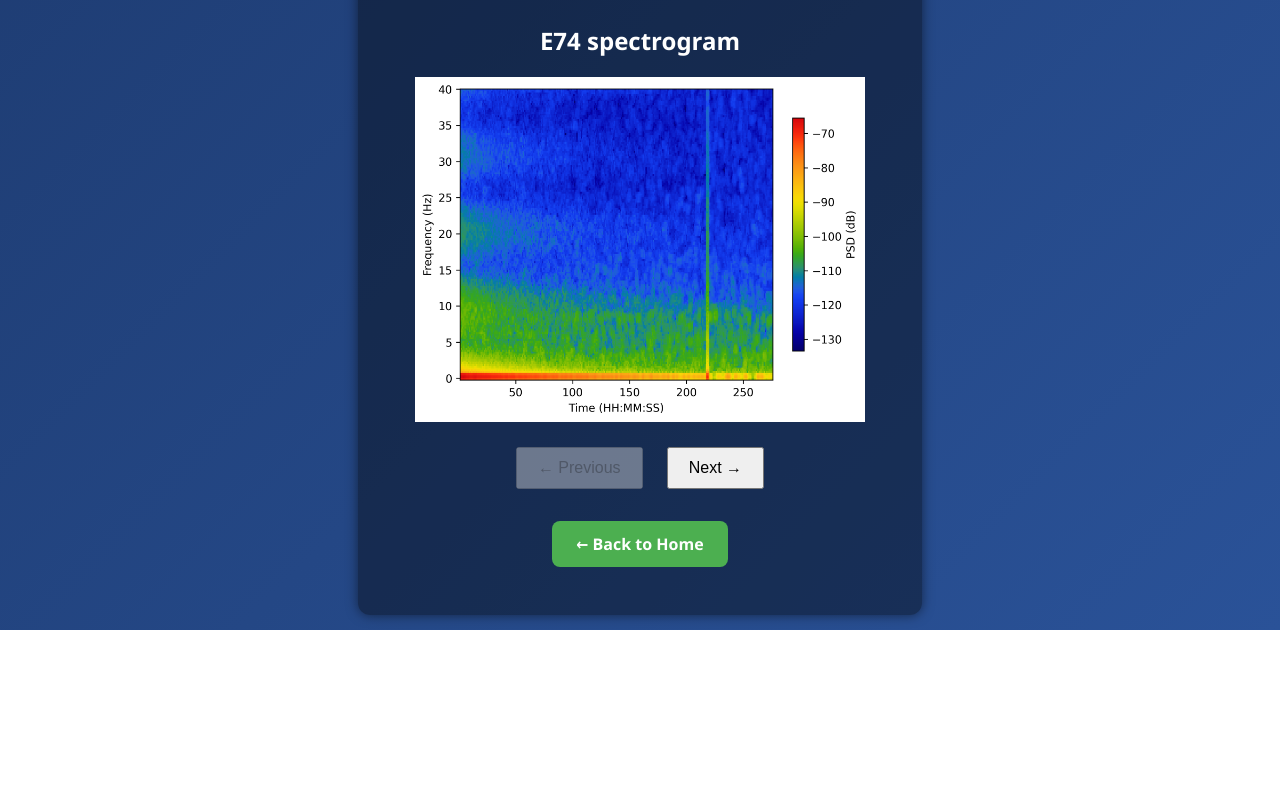
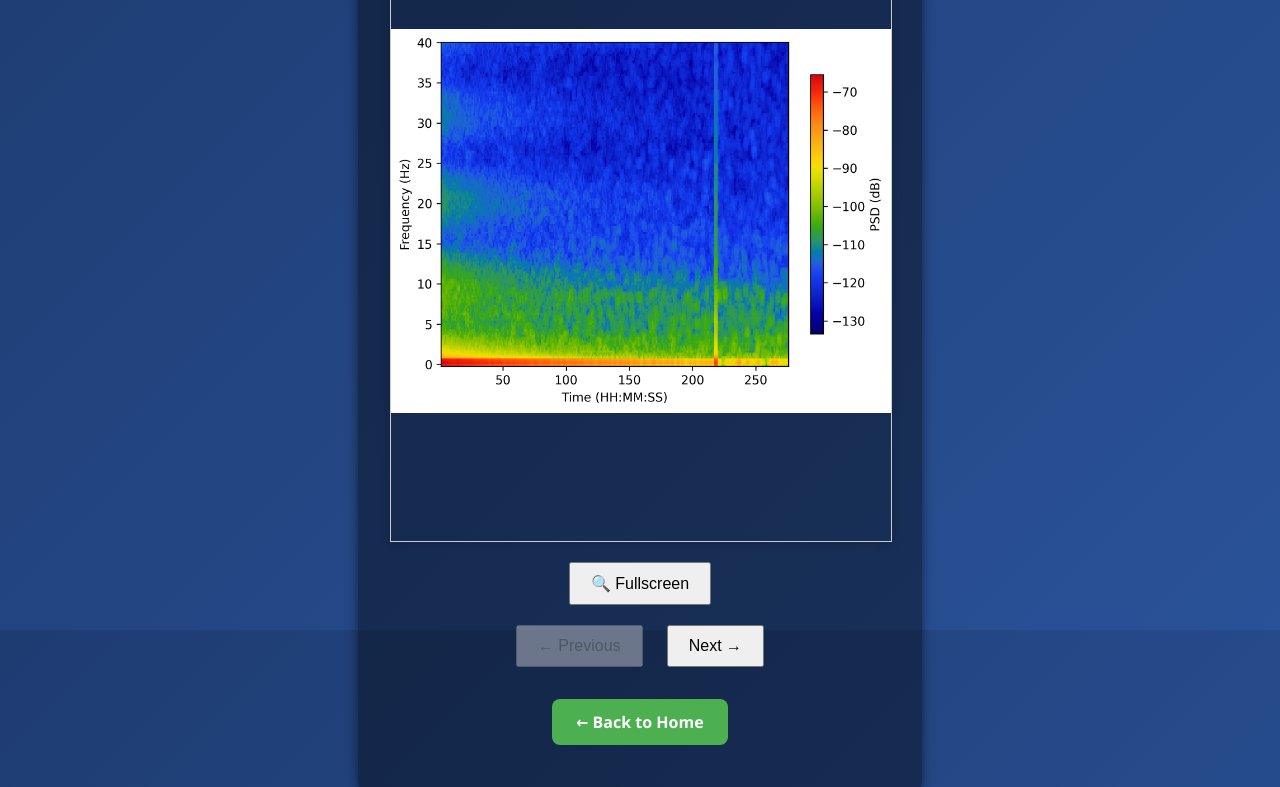
Before and after one commit to cipherdoge/EEG_Challenge2025, a plain HTML site: page spectrograms.html in a window 1280 px wide. Shown: the part 170-957 px from the top of the page. Before the commit the page ends 800 px from the top, so only its background shows below. Drawn offline with Linux system fonts and the light colour scheme.

Commit message:
added features to spector site

```diff
--- a/spectrograms.html
+++ b/spectrograms.html
@@ -9,21 +9,33 @@
       text-align: center;
       margin-top: 40px;
     }
+
     img {
-      max-width: 90%;
-      height: auto;
+      max-width: 100%;
+      height: 80vh;
+      object-fit: contain;
+      border: 1px solid #ccc;
+      box-shadow: 0 0 10px rgba(0, 0, 0, 0.2);
     }
+
     .nav-buttons {
       margin-top: 20px;
     }
+
     button {
       padding: 10px 20px;
       margin: 0 10px;
       font-size: 16px;
       cursor: pointer;
     }
+
     h2 {
       margin-bottom: 20px;
+    }
+
+    .fullscreen-button {
+      display: inline-block;
+      margin-top: 15px;
     }
   </style>
 </head>
@@ -34,6 +46,9 @@
     <div class="viewer">
       <h2 id="spectrogram-title">Loading...</h2>
       <img id="spectrogram-image" src="" alt="Spectrogram" />
+      <div class="fullscreen-button">
+        <button id="fullscreen-button">🔍 Fullscreen</button>
+      </div>
       <div class="nav-buttons">
         <button id="prev-button">← Previous</button>
         <button id="next-button">Next →</button>
--- a/spectrograms.js
+++ b/spectrograms.js
@@ -12,6 +12,7 @@ const titleElement = document.getElementById('spectrogram-title');
 const imgElement = document.getElementById('spectrogram-image');
 const prevButton = document.getElementById('prev-button');
 const nextButton = document.getElementById('next-button');
+const fullscreenButton = document.getElementById('fullscreen-button');
 
 function updateViewer() {
   const filename = imageFiles[currentIndex];
@@ -38,5 +39,15 @@ nextButton.addEventListener('click', () => {
   }
 });
 
+fullscreenButton.addEventListener('click', () => {
+  if (imgElement.requestFullscreen) {
+    imgElement.requestFullscreen();
+  } else if (imgElement.webkitRequestFullscreen) {
+    imgElement.webkitRequestFullscreen();
+  } else if (imgElement.msRequestFullscreen) {
+    imgElement.msRequestFullscreen();
+  }
+});
+
 // Initialize view
 updateViewer();
```
